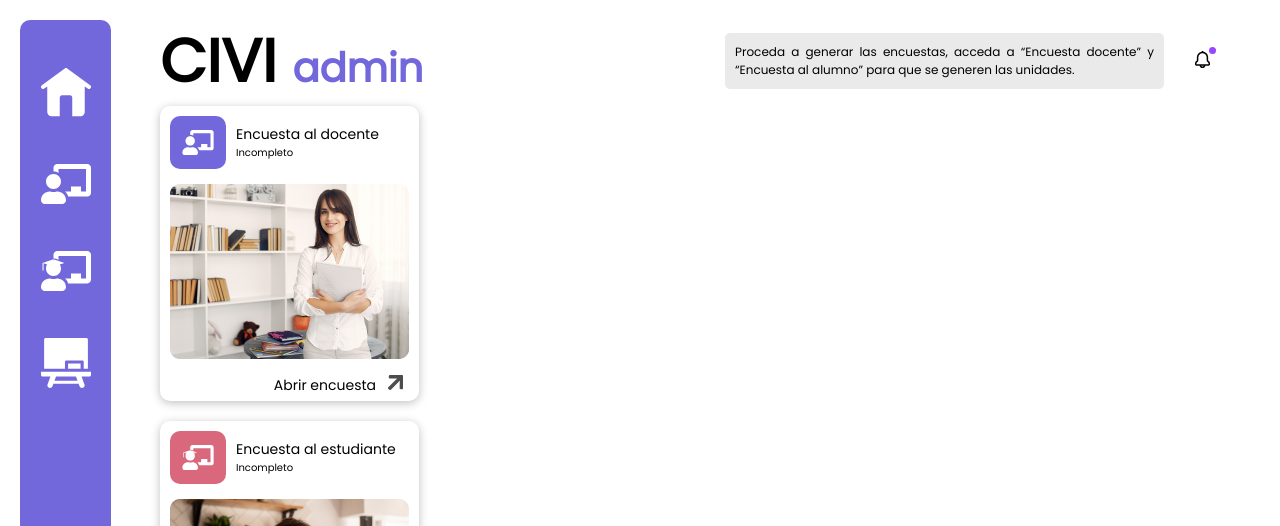
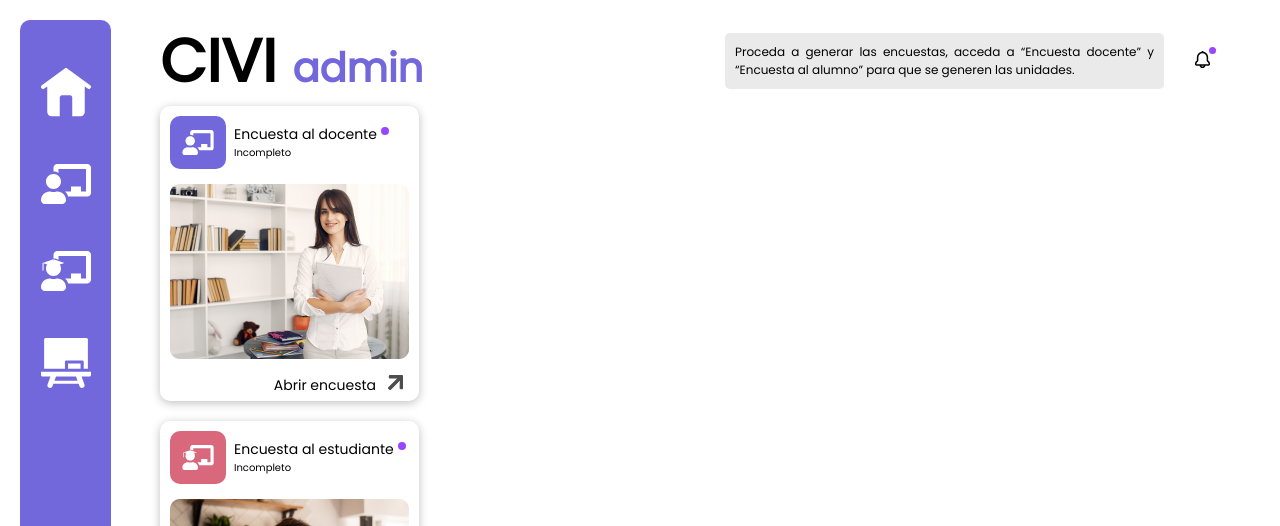
Before and after one commit to Mentalchaos/civiConecta, a React (Create React App) app: page /admin/dashboard in a window 1280 px wide. Shown: the top 526 px of the page. Built offline with nearby package versions, Linux system fonts and the light colour scheme.

Commit message:
feat: se agrega circulo de notificacion

```diff
--- a/src/components/Main/SurveyBox/SureyBox.js
+++ b/src/components/Main/SurveyBox/SureyBox.js
@@ -7,7 +7,7 @@ import linkTo from 'src/components/UI/Icons/link-to.svg';
 
 import './SurveyBox.css';
 
-const BoxContent = ({ icon, title, subtitle, image }) => {
+const BoxContent = ({ icon, title, subtitle, image, notification }) => {
   return (
     <main className="box">
       <header className="box__header">
@@ -24,9 +24,11 @@ const BoxContent = ({ icon, title, subtitle, image }) => {
           height="25"
         />
         <div className="header__text">
-          <span>{title}</span>
+          <p>{title} </p>
+
           <small>{subtitle}</small>
         </div>
+        {notification && <span className="header__notification-circle"></span>}
       </header>
       <img className="box__image" src={image} width="239px" alt="teacher" />
       <button type="button" className="box__link-to">
@@ -41,12 +43,14 @@ const SurveyBox = () => {
   return (
     <section className="content">
       <BoxContent
+        notification={true}
         icon={teacherIcon}
         title="Encuesta al docente"
         subtitle="Incompleto"
         image={teacherImage}
       />
       <BoxContent
+        notification={true}
         icon={studentIcon}
         title="Encuesta al estudiante"
         subtitle="Incompleto"
--- a/src/components/Main/SurveyBox/SurveyBox.css
+++ b/src/components/Main/SurveyBox/SurveyBox.css
@@ -45,14 +45,23 @@
   background-color: var(--color-primary);
 }
 
+.header__notification-circle {
+  background-color: var(--bg-notification-circle);
+  border-radius: 25px;
+  padding: 4px;
+  margin-bottom: 23px;
+  margin-left: 4px;
+}
+
 .header__text {
   display: flex;
   flex-direction: column;
-  margin-left: 10px;
+  margin-left: 8px;
 }
 
 .header__text :nth-child(1) {
   font-size: 14px;
+  margin: 0;
 }
 
 .header__text :nth-child(2) {
--- a/src/components/UI/uiStyles.css
+++ b/src/components/UI/uiStyles.css
@@ -1,4 +1,5 @@
 :root {
   --color-primary: #7268DB;
   --color-secondary: #D9687C;
+  --bg-notification-circle: #9747FF;
 }
```
